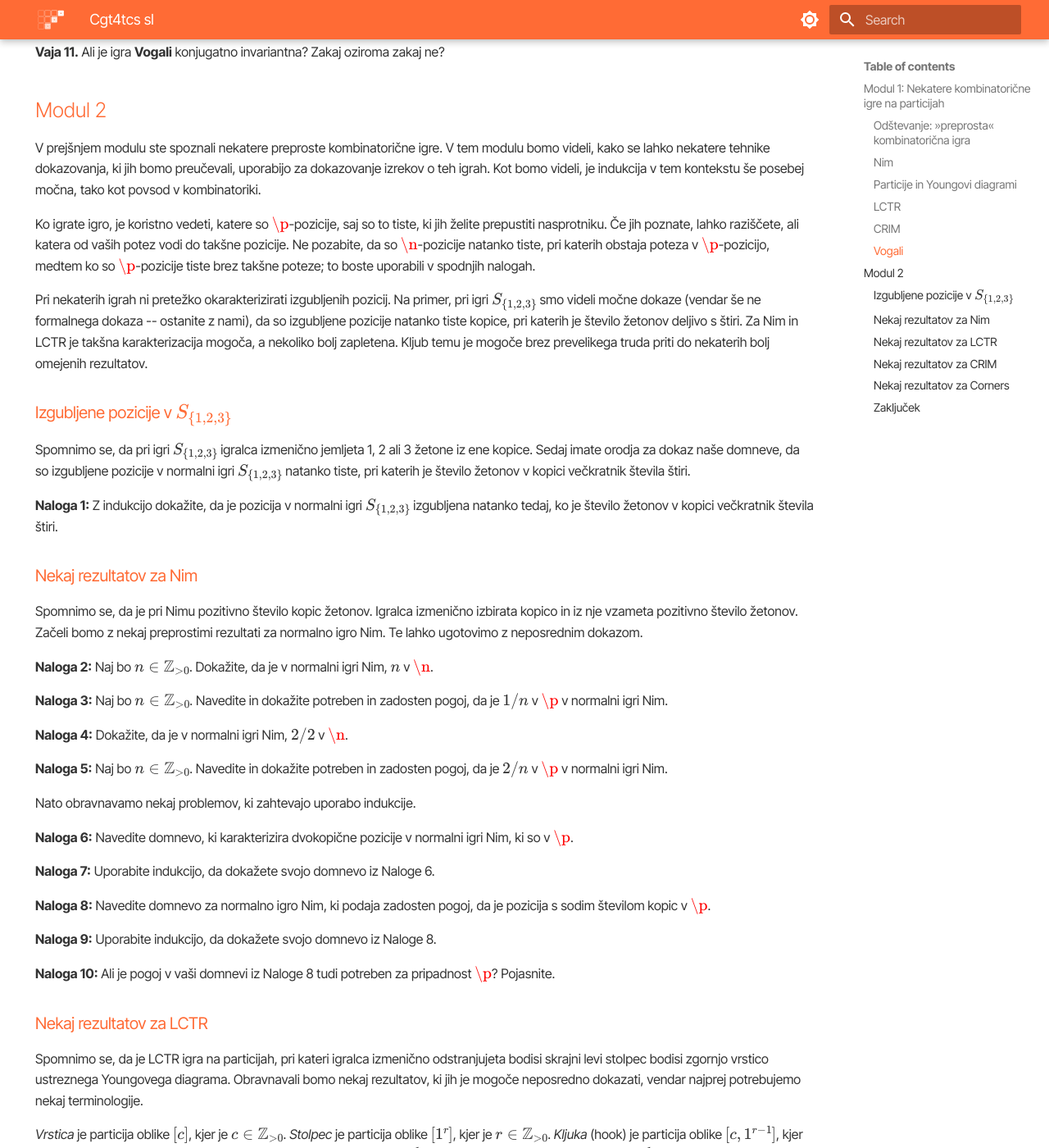
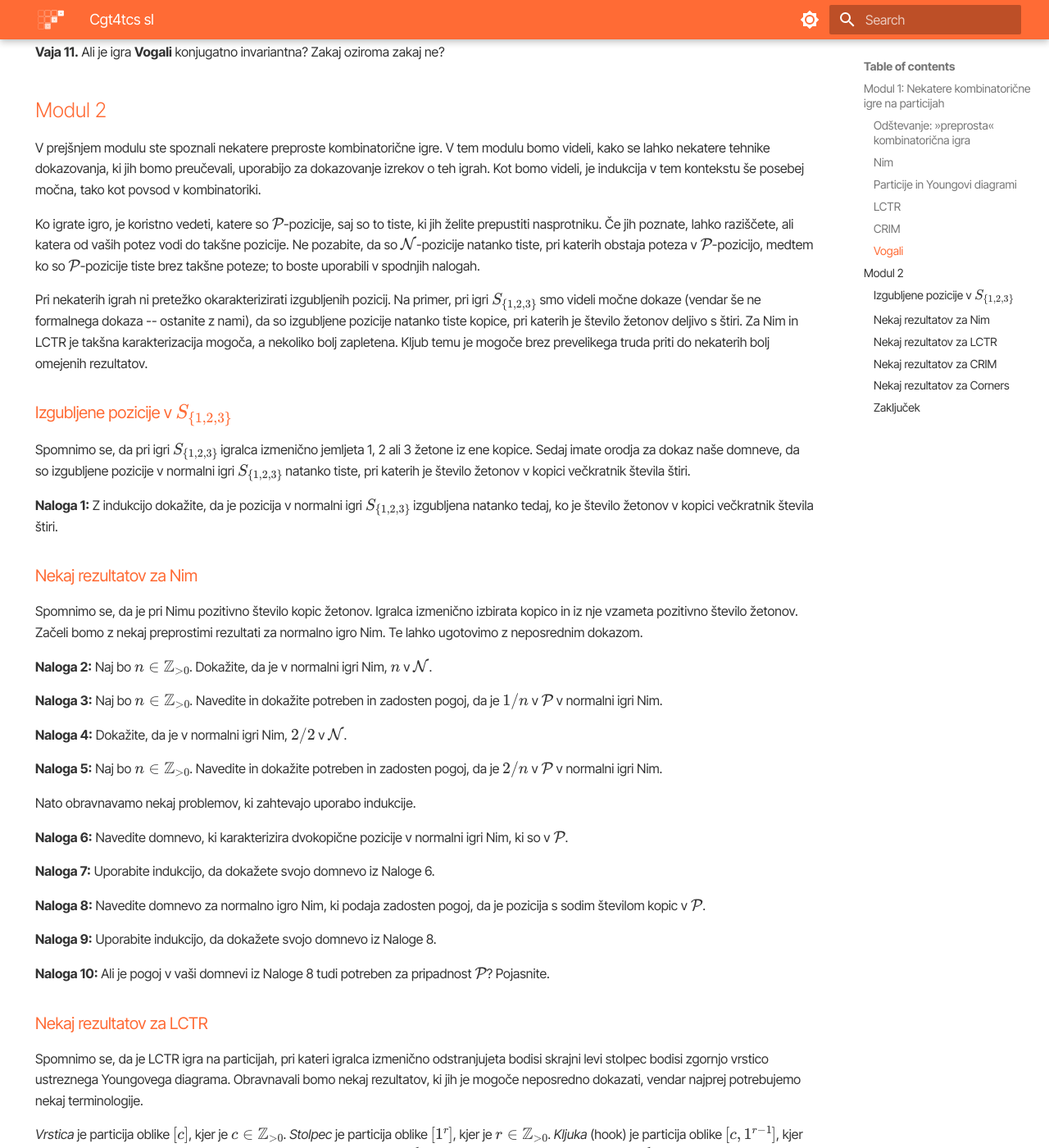
Before and after one commit to Games-Rules-and-Strategic-Play/grasp.github.io, an MkDocs documentation site: the page built from docs/cgt4tcs-sl.md, in a window 1280 px wide and 1400 px high, scrolled down 6147 px. Shown: the whole window at 82% size. Built offline with MkDocs 1.6.1 and Material for MkDocs 9.7.7, drawn with Linux system fonts in a browser that asks for light colours.

Commit message:
p/n mathcal fix

```diff
--- a/docs/cgt4tcs-sl.md
+++ b/docs/cgt4tcs-sl.md
@@ -201,7 +201,7 @@ Kvadratek Youngovega diagrama imenujemo *vogal*, če pod njim ali desno od njega
 
 V prejšnjem modulu ste spoznali nekatere preproste kombinatorične igre. V tem modulu bomo videli, kako se lahko nekatere tehnike dokazovanja, ki jih bomo preučevali, uporabijo za dokazovanje izrekov o teh igrah. Kot bomo videli, je indukcija v tem kontekstu še posebej močna, tako kot povsod v kombinatoriki.
 
-Ko igrate igro, je koristno vedeti, katere so $\p$-pozicije, saj so to tiste, ki jih želite prepustiti nasprotniku. Če jih poznate, lahko raziščete, ali katera od vaših potez vodi do takšne pozicije. Ne pozabite, da so $\n$-pozicije natanko tiste, pri katerih obstaja poteza v $\p$-pozicijo, medtem ko so $\p$-pozicije tiste brez takšne poteze; to boste uporabili v spodnjih nalogah.
+Ko igrate igro, je koristno vedeti, katere so $\mathcal{P}$-pozicije, saj so to tiste, ki jih želite prepustiti nasprotniku. Če jih poznate, lahko raziščete, ali katera od vaših potez vodi do takšne pozicije. Ne pozabite, da so $\mathcal{N}$-pozicije natanko tiste, pri katerih obstaja poteza v $\mathcal{P}$-pozicijo, medtem ko so $\mathcal{P}$-pozicije tiste brez takšne poteze; to boste uporabili v spodnjih nalogah.
 
 Pri nekaterih igrah ni pretežko okarakterizirati izgubljenih pozicij. Na primer, pri igri $S_{\{1, 2, 3\}}$ smo videli močne dokaze (vendar še ne formalnega dokaza -- ostanite z nami), da so izgubljene pozicije natanko tiste kopice, pri katerih je število žetonov deljivo s štiri. Za Nim in LCTR je takšna karakterizacija mogoča, a nekoliko bolj zapletena. Kljub temu je mogoče brez prevelikega truda priti do nekaterih bolj omejenih rezultatov.
 
@@ -215,25 +215,25 @@ Spomnimo se, da pri igri $S_{\{1, 2, 3\}}$ igralca izmenično jemljeta 1, 2 ali
 
 Spomnimo se, da je pri Nimu pozitivno število kopic žetonov. Igralca izmenično izbirata kopico in iz nje vzameta pozitivno število žetonov. Začeli bomo z nekaj preprostimi rezultati za normalno igro Nim. Te lahko ugotovimo z neposrednim dokazom.
 
-**Naloga 2:** Naj bo $n \in \mathbb Z_{>0}$. Dokažite, da je v normalni igri Nim, $n$ v $\n$.
+**Naloga 2:** Naj bo $n \in \mathbb Z_{>0}$. Dokažite, da je v normalni igri Nim, $n$ v $\mathcal{N}$.
 
-**Naloga 3:** Naj bo $n \in \mathbb Z_{>0}$. Navedite in dokažite potreben in zadosten pogoj, da je $1/n$ v $\p$ v normalni igri Nim.
+**Naloga 3:** Naj bo $n \in \mathbb Z_{>0}$. Navedite in dokažite potreben in zadosten pogoj, da je $1/n$ v $\mathcal{P}$ v normalni igri Nim.
 
-**Naloga 4:** Dokažite, da je v normalni igri Nim, $2/2$ v $\n$.
+**Naloga 4:** Dokažite, da je v normalni igri Nim, $2/2$ v $\mathcal{N}$.
 
-**Naloga 5:** Naj bo $n \in \mathbb Z_{>0}$. Navedite in dokažite potreben in zadosten pogoj, da je $2/n$ v $\p$ v normalni igri Nim.
+**Naloga 5:** Naj bo $n \in \mathbb Z_{>0}$. Navedite in dokažite potreben in zadosten pogoj, da je $2/n$ v $\mathcal{P}$ v normalni igri Nim.
 
 Nato obravnavamo nekaj problemov, ki zahtevajo uporabo indukcije.
 
-**Naloga 6:** Navedite domnevo, ki karakterizira dvokopične pozicije v normalni igri Nim, ki so v $\p$.
+**Naloga 6:** Navedite domnevo, ki karakterizira dvokopične pozicije v normalni igri Nim, ki so v $\mathcal{P}$.
 
 **Naloga 7:** Uporabite indukcijo, da dokažete svojo domnevo iz Naloge 6.
 
-**Naloga 8:** Navedite domnevo za normalno igro Nim, ki podaja zadosten pogoj, da je pozicija s sodim številom kopic v $\p$.
+**Naloga 8:** Navedite domnevo za normalno igro Nim, ki podaja zadosten pogoj, da je pozicija s sodim številom kopic v $\mathcal{P}$.
 
 **Naloga 9:** Uporabite indukcijo, da dokažete svojo domnevo iz Naloge 8.
 
-**Naloga 10:** Ali je pogoj v vaši domnevi iz Naloge 8 tudi potreben za pripadnost $\p$? Pojasnite.
+**Naloga 10:** Ali je pogoj v vaši domnevi iz Naloge 8 tudi potreben za pripadnost $\mathcal{P}$? Pojasnite.
 
 ### Nekaj rezultatov za LCTR
 
```
Also changed, not shown: docs/cgt4tcs.md (+8 -8 lines), docs/surreal-seminar.md (+1 -1 lines).
